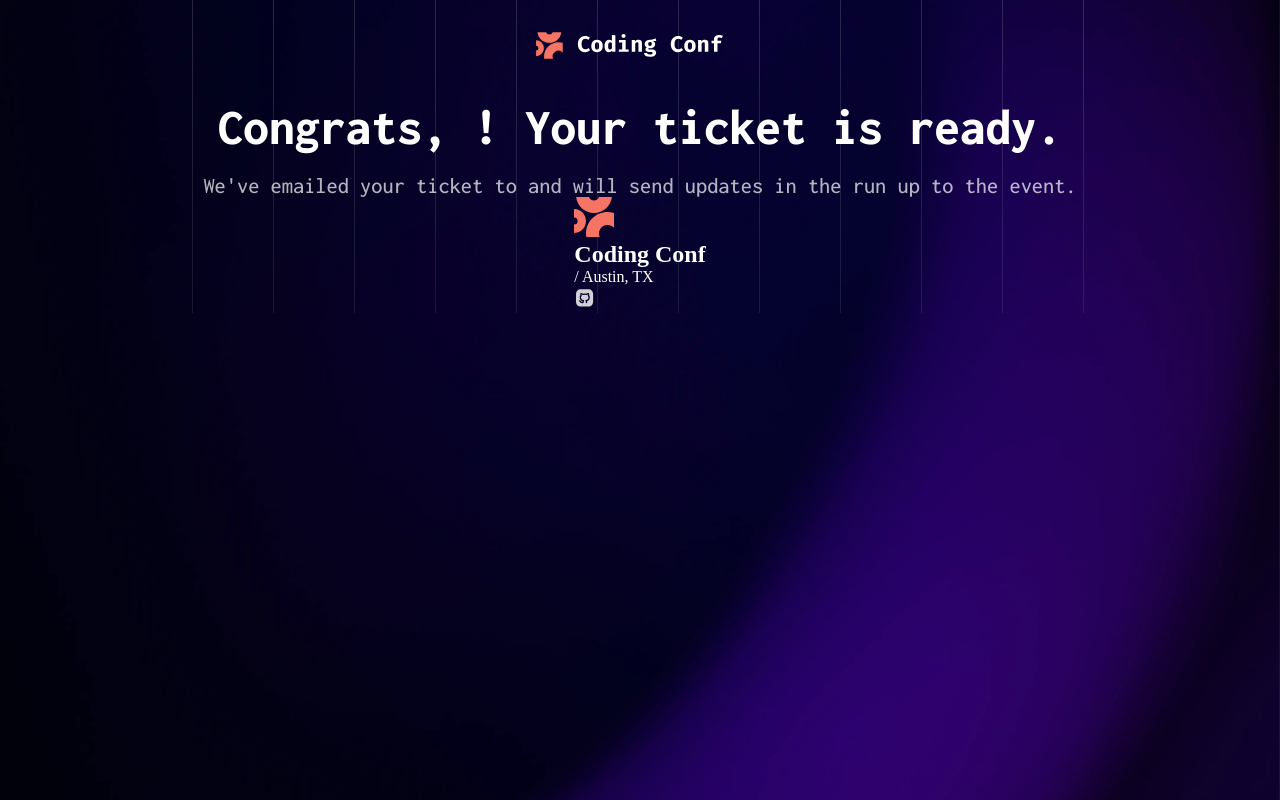
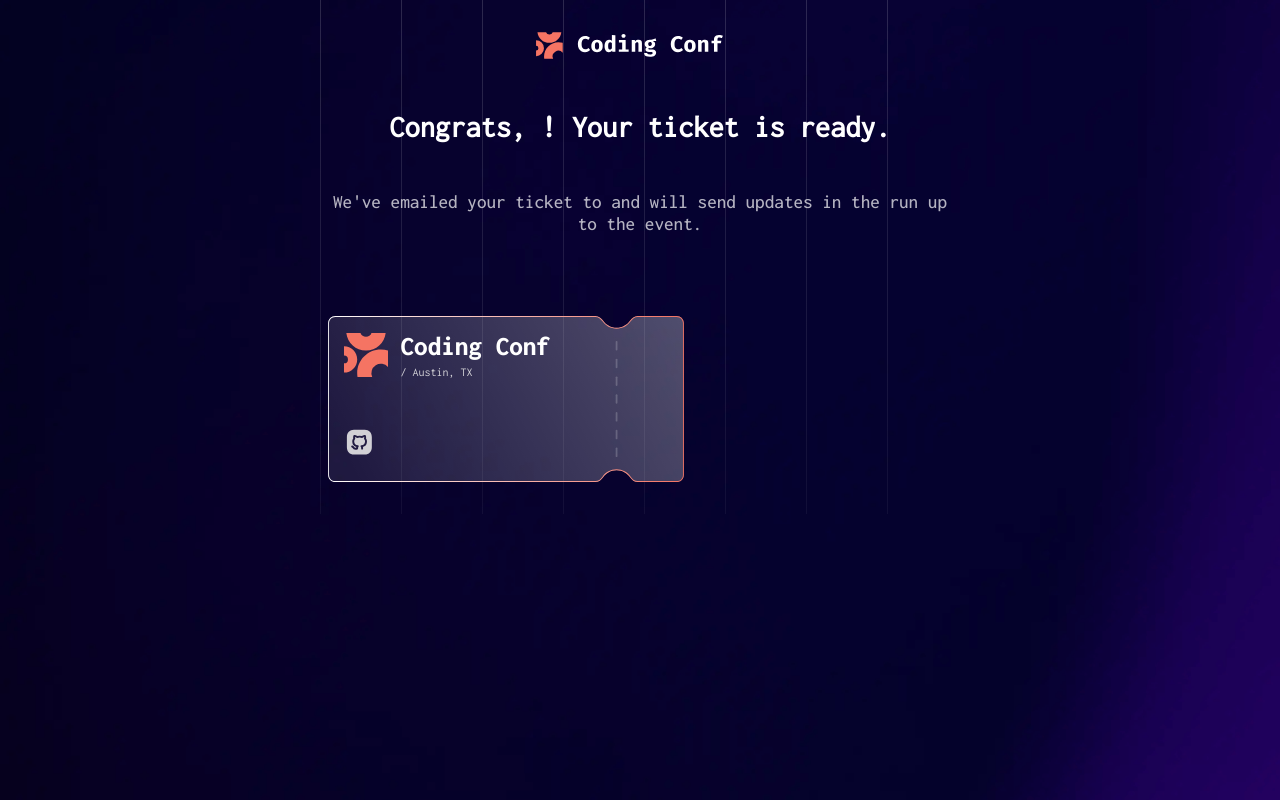
Before and after one commit to OZ-astra/conference-ticket-generator, a plain HTML site: page index.html in a window 1280 px wide. Drawn offline with Linux system fonts and the light colour scheme.

Commit message:
Update style.css

```diff
--- a/style.css
+++ b/style.css
@@ -26,14 +26,24 @@
 	src: url("assets/fonts/static/Inconsolata-Regular.ttf");
 }
 
+@font-face {
+	font-family: "Inconsolata";
+	src: url("assets/fonts/Inconsolata-VariableFont_wdth,wght.ttf")
+		format("truetype");
+}
+
 body {
 	width: 100%;
 	display: flex;
 	flex-direction: column;
 	align-items: center;
 	font-family: "bold";
+	background-size: cover;
+	background-repeat: no-repeat;
+}
+
+body.page1 {
 	background-image: url("assets/images/background-mobile.png");
-	background-size: cover;
 }
 
 main {
@@ -61,7 +71,8 @@ header h2,
 	text-align: center;
 }
 
-header h2 {
+header h2,
+.coding-conf h2 {
 	margin-top: 2.5rem;
 	font-family: "extraBoldFont", sans-serif;
 	font-size: 1.7rem;
@@ -95,7 +106,7 @@ form {
 	display: grid;
 	place-items: center;
 	margin-top: 1rem;
-	padding: 1.6rem 0;
+	padding: 1rem 0;
 	border-radius: 8px;
 }
 
@@ -106,7 +117,7 @@ form {
 }
 
 #drag-and-drop #dropped-image {
-	max-width: 10%;
+	max-width: 15%;
 	aspect-ratio: 1/1;
 	margin-top: 0rem;
 	margin-bottom: 1.5rem;
@@ -138,10 +149,11 @@ form {
 
 #image-option-container {
 	display: flex;
-	width: 100%;
+	width: 50%;
 	justify-content: center;
 	gap: 10px;
 	margin: 0;
+	padding: 0;
 }
 
 #image-option-container button {
@@ -166,10 +178,6 @@ form {
 	margin-left: 0.7rem;
 }
 
-/* .error-message img {
-	border: 2px solid red;
-} */
-
 .info-container #large-file {
 	color: rgb(225, 97, 81);
 }
@@ -191,7 +199,8 @@ input:focus,
 	outline-offset: 1px;
 }
 
-input {
+input,
+button {
 	border: 0.5px solid rgba(255, 255, 255, 0.5);
 	width: 90%;
 	padding: 1.14rem 0;
@@ -258,6 +267,108 @@ input::placeholder {
 	display: none;
 }
 
+/* page2 only */
+
+body.page2 {
+	height: 100vh;
+	background-image: none;
+	background-color: mblueviolet;
+	background-image: url("assets/images/background-tablet.png");
+}
+
+.page2 .page-heading {
+	font-size: 1.9rem;
+	font-family: "regularFont";
+	font-weight: 600;
+}
+
+.page-heading .person-name {
+	background: linear-gradient(to right, hsl(7, 86%, 67%), hsl(0, 0%, 100%));
+	-webkit-background-clip: text;
+	-webkit-text-fill-color: transparent;
+}
+
+.page2 .page-description {
+	margin-top: 2.5rem;
+	font-size: 1.2rem;
+}
+
+.page-description #person-email {
+	color: hsl(7, 86%, 67%);
+}
+
+.page2 #ticket {
+	background-image: url("assets/images/pattern-ticket.svg");
+	width: 100%;
+	background-size: cover;
+	background-repeat: no-repeat;
+	margin-top: 5rem;
+	padding-top: 1rem;
+	padding-left: 1rem;
+	font-family: "mediumFont";
+	font-weight: 200;
+}
+
+.page2-logo-container {
+	display: flex;
+	align-items: center;
+}
+
+.page2-logo-container img {
+	width: 10%;
+}
+
+.page2-logo-container .coding-conf {
+	margin-top: 0;
+	margin-left: 0.8rem;
+	font-weight: 700;
+	width: 100%;
+}
+
+.page2-logo-container .coding-conf h2 {
+	margin-top: 0;
+}
+
+.inputs {
+	display: flex;
+	align-items: center;
+	gap: 1rem;
+	margin-top: 2rem;
+	margin-bottom: 1rem;
+}
+
+.coding-conf #date,
+figure {
+	font-family: "regularFont";
+	font-size: 0.75rem;
+	font-weight: 200;
+	margin-top: 0.4rem;
+	color: hsl(252, 6%, 83%);
+}
+
+#person-image {
+	max-width: 16%;
+	border-radius: 8px;
+	margin: 0;
+}
+
+.inputs div {
+	width: 85%;
+}
+
+.inputs .person-name {
+	font-size: 1.2rem;
+}
+figure {
+	display: flex;
+	gap: 0.3rem;
+	align-items: center;
+}
+
+figure img {
+	width: 6%;
+}
+
 /* desktop design */
 
 @media (min-width: 580px) {
@@ -266,7 +377,7 @@ input::placeholder {
 	}
 
 	main {
-		width: 70%;
+		width: 50%;
 		justify-content: center;
 	}
 
@@ -323,4 +434,33 @@ input::placeholder {
 		display: inline;
 		width: 60%;
 	}
+
+	.page2 #ticket {
+		margin-left: 18rem;
+	}
+
+	#ticket #page-logo {
+		max-width: 7%;
+	}
+
+	#ticket .inputs {
+		margin-top: 2.5rem;
+		margin-bottom: 1.5rem;
+	}
+
+	#person-image {
+		max-width: 10%;
+	}
 }
+
+@media (min-width: 400px) {
+	body.page2 {
+	}
+
+	.page2 #ticket {
+		width: 100%;
+		margin-bottom: 2rem;
+		background-size: contain;
+		margin-left: 1rem;
+	}
+}
```
